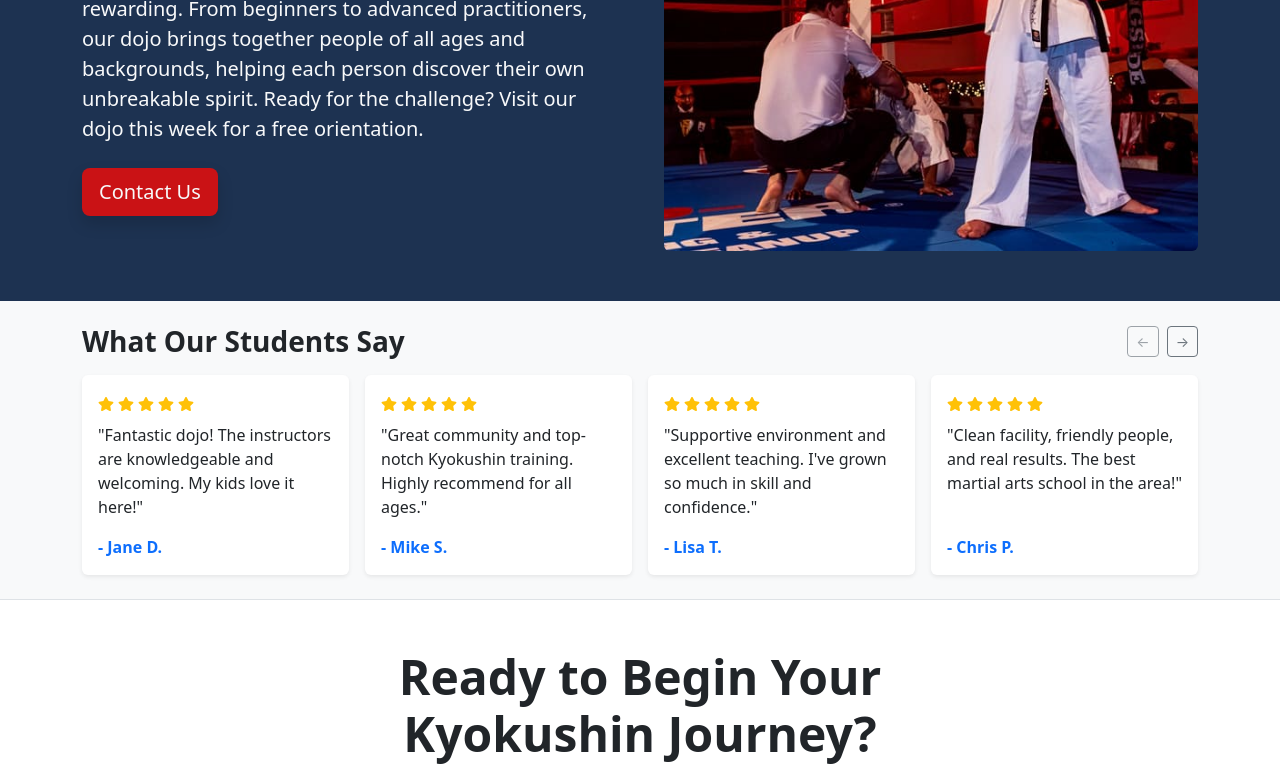
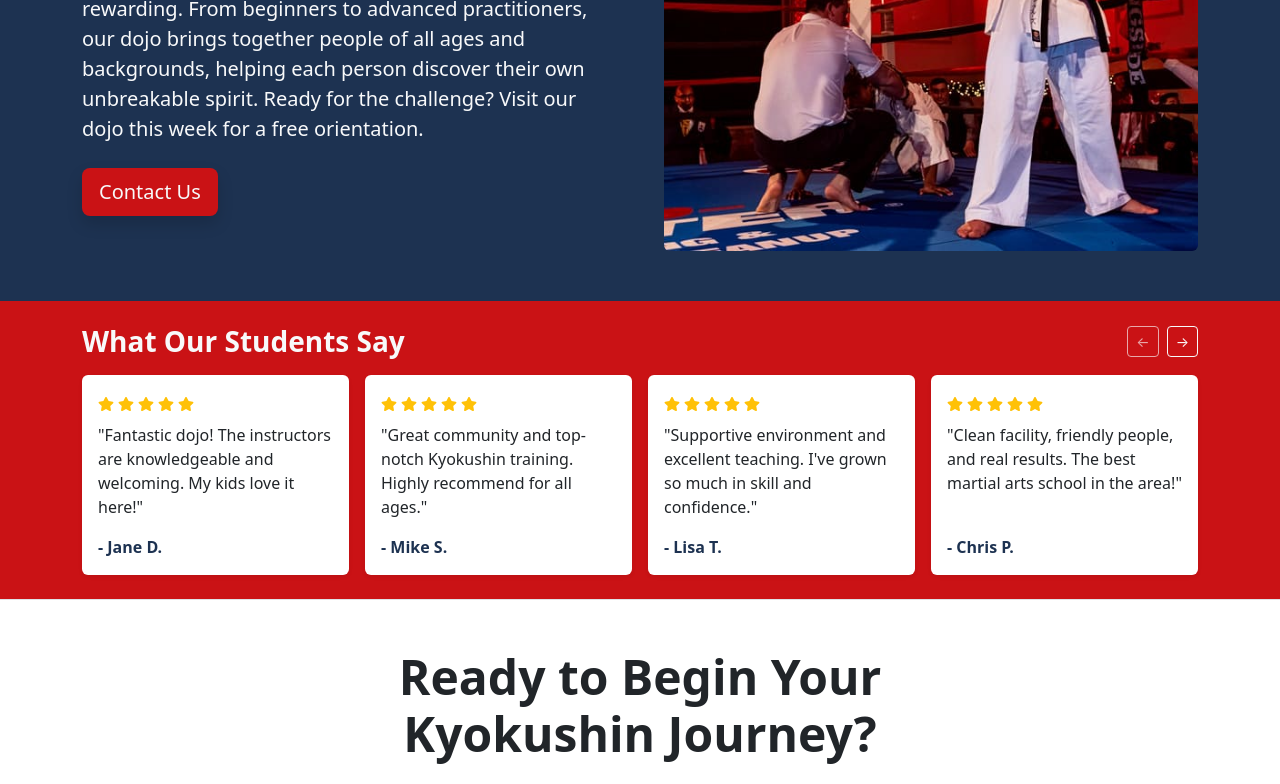
Before and after one commit to sjvarnum/website-mutekikyokushin, a React (Vite) app: page / in a window 1280 px wide. Shown: the part 418-1202 px from the top of the page. Built offline with nearby package versions, Linux system fonts and the light colour scheme.

Commit message:
feat: update background color, text color, arrow colors.

```diff
--- a/src/components/CallToAction/GoogleReviews.tsx
+++ b/src/components/CallToAction/GoogleReviews.tsx
@@ -59,13 +59,13 @@ const GoogleReviews: React.FC = () => {
   const isNextDisabled = currentIndex + visibleCount >= reviews.length;
 
   return (
-    <section className="bg-light py-4 border-bottom">
+    <section className="theme-bg-red text-light py-4 border-bottom">
       <div className="container">
         <div className="d-flex justify-content-between align-items-center mb-3">
           <h3 className="mb-0 fw-bold">What Our Students Say</h3>
           <div>
             <button
-              className="btn btn-outline-secondary btn-sm me-2"
+              className="btn btn-outline-light btn-sm me-2"
               onClick={handlePrev}
               disabled={isPrevDisabled}
               aria-label="Previous reviews"
@@ -73,7 +73,7 @@ const GoogleReviews: React.FC = () => {
               &#8592;
             </button>
             <button
-              className="btn btn-outline-secondary btn-sm"
+              className="btn btn-outline-light btn-sm"
               onClick={handleNext}
               disabled={isNextDisabled}
               aria-label="Next reviews"
@@ -97,7 +97,7 @@ const GoogleReviews: React.FC = () => {
                     ))}
                   </div>
                   <p className="card-text flex-grow-1">"{review.text}"</p>
-                  <div className="fw-semibold text-primary">- {review.author}</div>
+                  <div className="fw-semibold theme-text-blue">- {review.author}</div>
                 </div>
               </div>
             </div>
```
